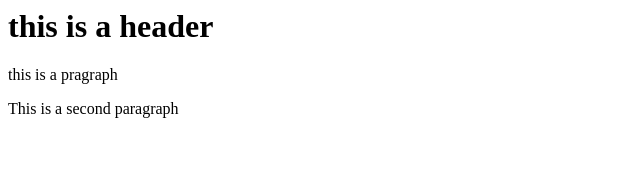
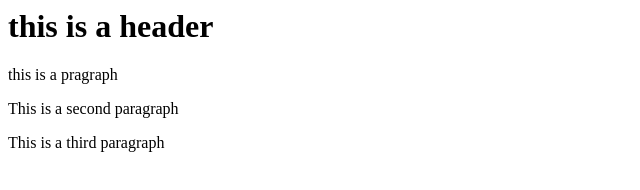
Before and after one commit to amarcelaxs/git-test, a website: page index.html in a window 1280 px wide. Shown: the whole page, without its empty margins (0-640 px from the left). Drawn offline with Linux system fonts and the light colour scheme.

Commit message:
fourth commit

```diff
--- a/index.html
+++ b/index.html
@@ -4,5 +4,6 @@
     <h1>this is a header</h1>
     <p>this is a pragraph</p>
     <p>This is a second paragraph</p>
+    <p>This is a third paragraph</p>
   </body>
 </html>
```
Also changed, not shown: package.json (added, +23 -0 lines), 2 other files.
